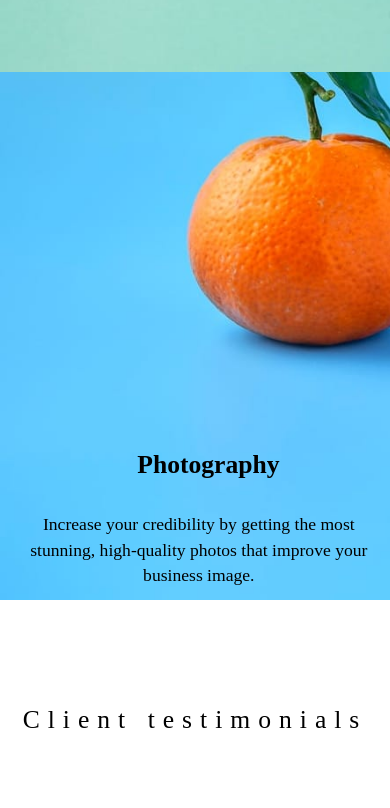
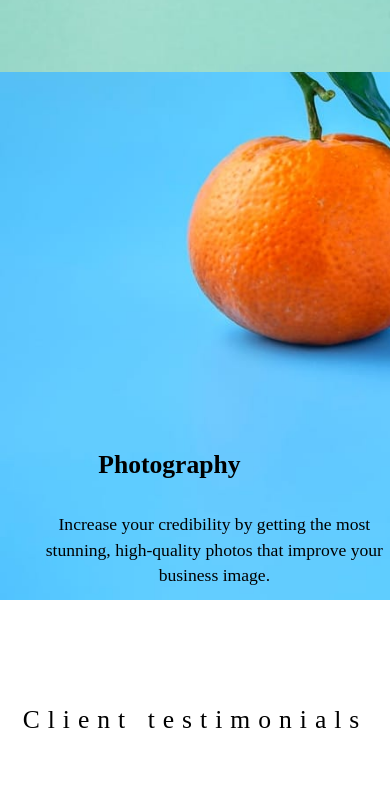
Before and after one commit to aaronkossam/landingpage, a plain HTML site: page index.html in a window 390 px wide. Shown: the part 2751-3559 px from the top of the page. Drawn offline with Linux system fonts and the light colour scheme.

Commit message:
resize pic

```diff
--- a/style.css
+++ b/style.css
@@ -377,7 +377,7 @@ h4{
 
 .card-1{
     background-image:var(./images/mobile/image-photography.jpg);
-    min-width:120vw;
+    min-width:80vw;
     margin-top:0.01rem;
 }
 .ben-text{
@@ -488,8 +488,9 @@ h4{
 
 .card-1{
     background-image:var(./images/mobile/image-photography.jpg);
-    min-width:120vw;
+    min-width:100vw;
     margin-top:0.01rem;
+    min-height:20vh;
 }
 .ben-text{
     text-align:center;
@@ -498,7 +499,7 @@ h4{
 }
 .ben-text-1{
     text-align:center;
-    padding-right:4em;
+    padding-left:2.2em;
 
 }
 
```
